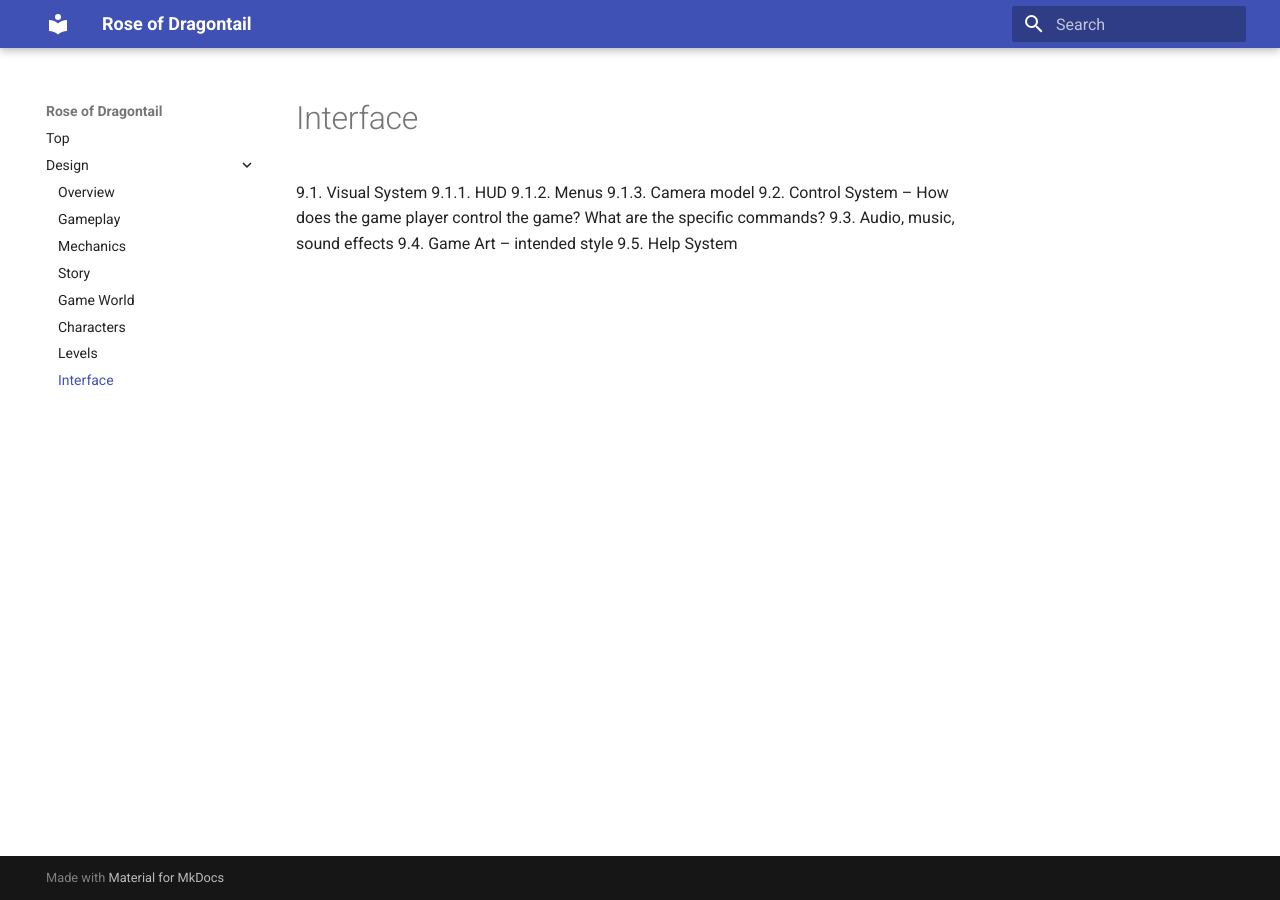
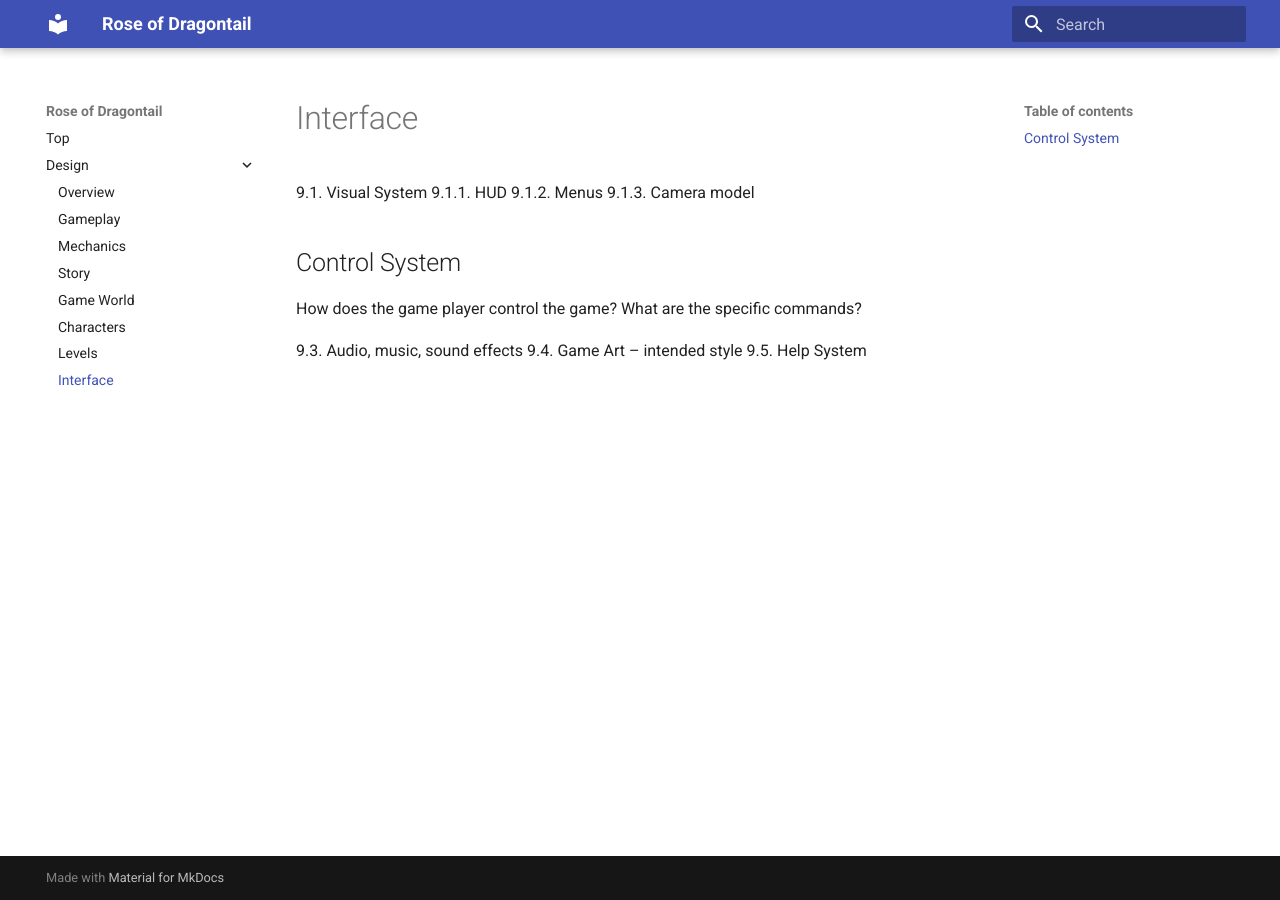
Before and after one commit to IoriBranford/dragontail-doc, an MkDocs documentation site: the page built from docs/interface.md, in a window 1280 px wide. Built offline with MkDocs 1.6.1 and Material for MkDocs 9.7.7, drawn with Linux system fonts in a browser that asks for light colours.

Commit message:
Fix some rogue line breaks.

```diff
--- a/docs/interface.md
+++ b/docs/interface.md
@@ -4,8 +4,11 @@
 9.1.1. HUD
 9.1.2. Menus
 9.1.3. Camera model
-9.2. Control System – How does the game player control the game? What are the specific
-commands?
+
+## Control System
+
+How does the game player control the game? What are the specific commands?
+
 9.3. Audio, music, sound effects
 9.4. Game Art – intended style
 9.5. Help System
```
Also changed, not shown: docs/design.md (+1 -2 lines).
